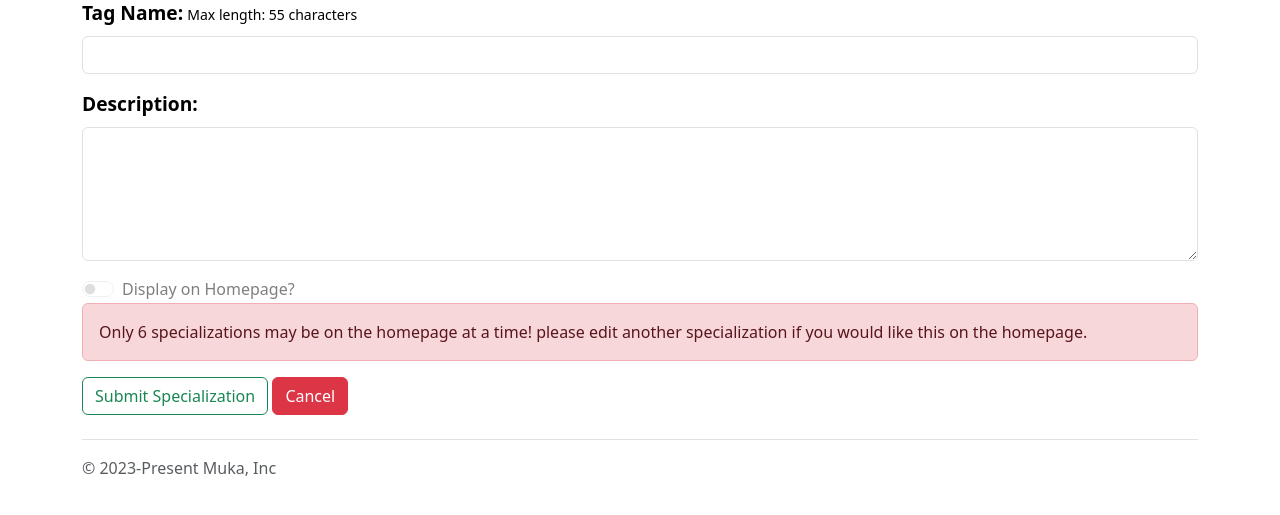
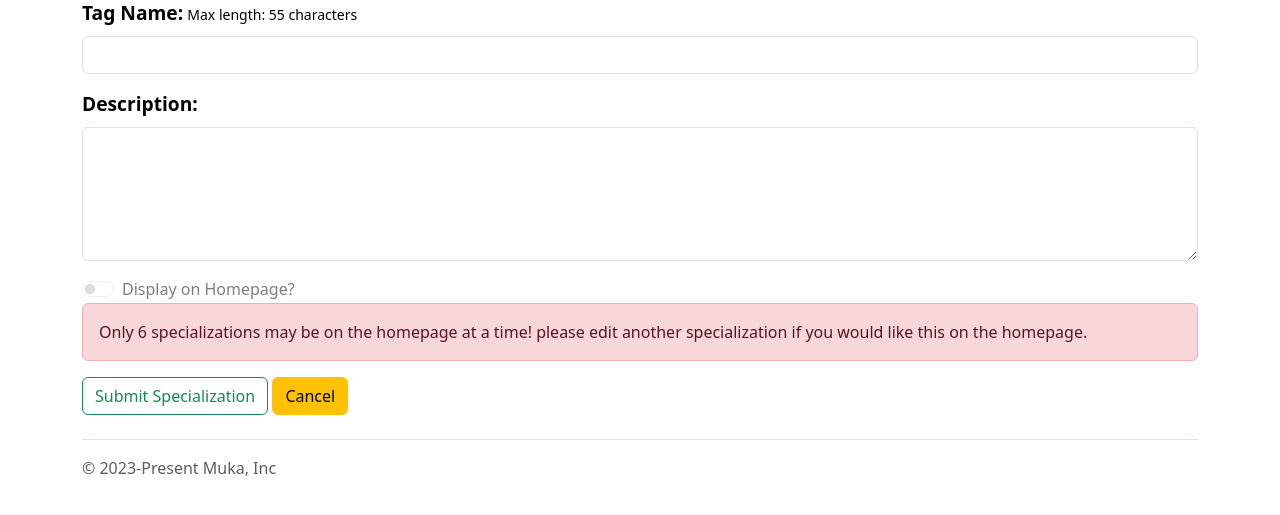
Before and after one commit to Muka-is-home/api, a Django app: page /muka/create_specialization in a window 1280 px wide. Shown: the part 167-682 px from the top of the page. Run offline with Django 4.2, Linux system fonts and the light colour scheme; the visitor is signed in with stand-in values (Sample User, id 1); data comes from the database, SQL or seed files in the repository; parts of the project's set-up code (start-up, migrations or seed data) failed here and were passed over.

Commit message:
Update specialization_form.html cancel button

```diff
--- a/templates/adminportal/specialization_form.html
+++ b/templates/adminportal/specialization_form.html
@@ -35,7 +35,7 @@
       </a>
       {% endif %}
 
-      <a class="btn btn-danger" href="{% url 'specialization_list' %}">Cancel</a>
+      <a class="btn btn-warning" href="{% url 'specialization_list' %}">Cancel</a>
     </form>
   </div>
   <script>
```
